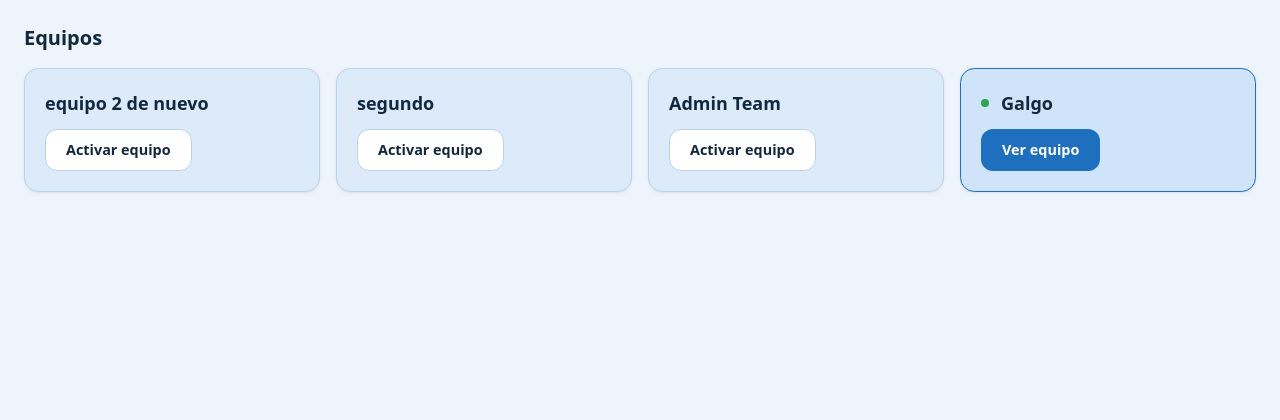
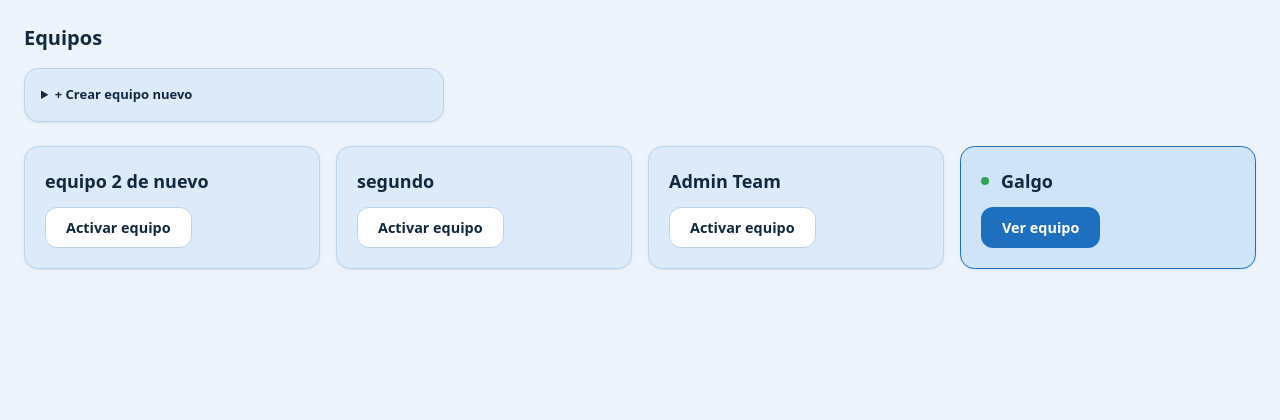
Before and after one commit to Ounounous/TurboTuboAzure, a Django app: page /dashboard/teams/ in a window 1280 px wide. Shown: the part 72-492 px from the top of the page. Run offline with Django 5.2, Linux system fonts and the light colour scheme; a user stored in the database is signed in; data comes from the database, SQL or seed files in the repository; parts of the project's set-up code (start-up, migrations or seed data) failed here and were passed over.

Commit message:
team: quita el campo Team.supervisor (muerto) + formulario para crear equipos nuevos
Team.supervisor (OneToOne a User) no tenia ninguna referencia en todo el codebase fuera de su
propia definicion y el registro en el admin -- vestigio del diseño original, reemplazado hace
rato por Cartera.supervisores (M2M, es lo que realmente se usa para alcance por cartera).
Confirmado que ningun equipo lo tenia seteado en la base local antes de dropearlo. Se quita el
campo (migracion 0006) y sus referencias en TeamAdmin.

Se agrega la unica forma real de crear un equipo adicional sin pasar por el registro publico
completo (que ademas exige una cuenta de usuario nueva): un formulario "+ Crear equipo nuevo"
en /dashboard/teams/ (team:crear). Quien lo crea queda automaticamente como creador, miembro, y
el equipo pasa a ser su activo. La app ya soportaba de antes que un usuario pertenezca a varios
equipos y cambie entre ellos (teams_activate) pero no habia ninguna forma de generar el segundo
equipo sin crear otro usuario.

De paso se corrige un bug menor en teams_list: la vista nunca pasaba "active_team" al contexto,
asi que el resaltado del equipo activo en la lista (card-selected) nunca se activaba.

Verificado: el campo ya no existe, GET a crear_equipo no crea nada, form invalido tampoco, y un
POST valido crea+activa+resalta el equipo nuevo correctamente. Sin regresiones en el resto de
la app ni en la pestaña Equipo de Configuracion (construida en el commit anterior).

Co-Authored-By: Claude Sonnet 5 <noreply@anthropic.com>

```diff
--- a/team/admin.py
+++ b/team/admin.py
@@ -3,9 +3,9 @@ from .models import Team, Plan
 
 
 class TeamAdmin(admin.ModelAdmin):
-    list_display = ('name', 'supervisor', 'created_by', 'created_at')
-    list_filter = ('supervisor', 'created_by')
-    search_fields = ('name', 'supervisor__username', 'created_by__username')
+    list_display = ('name', 'created_by', 'created_at')
+    list_filter = ('created_by',)
+    search_fields = ('name', 'created_by__username')
 
 
 admin.site.register(Team, TeamAdmin)
--- a/team/models.py
+++ b/team/models.py
@@ -19,8 +19,6 @@ class Team(models.Model):
     members = models.ManyToManyField(User, related_name='teams')
     created_by = models.ForeignKey(User, related_name='created_teams', on_delete=models.CASCADE)
     created_at = models.DateTimeField(auto_now_add=True)
-    supervisor = models.OneToOneField(User, related_name='supervised_team', null=True, blank=True,
-                                      on_delete=models.SET_NULL)
 
     def __str__(self):
         return self.name
--- a/team/templates/team/teams_list.html
+++ b/team/templates/team/teams_list.html
@@ -4,7 +4,19 @@
 
 {% block content %}
   <div class="py-6 px-6">
-    <h1 class="mb-4 text-xl font-bold">Equipos</h1>
+    <div class="flex flex-wrap items-center justify-between gap-3 mb-4">
+      <h1 class="text-xl font-bold">Equipos</h1>
+    </div>
+
+    <details class="card p-4 mb-6" style="max-width:420px;">
+      <summary class="cursor-pointer font-semibold" style="font-size:13px;">+ Crear equipo nuevo</summary>
+      <form method="post" action="{% url 'team:crear' %}" class="mt-3">
+        {% csrf_token %}
+        {{ crear_equipo_form.as_p }}
+        <button type="submit" class="btn btn-primary mt-2">Crear equipo</button>
+      </form>
+    </details>
+
     <div class="grid grid-cols-1 sm:grid-cols-2 md:grid-cols-3 lg:grid-cols-4 gap-4">
       {% for team in teams %}
         <div class="{% if team == active_team %}card-selected{% else %}card{% endif %} p-5">
--- a/team/urls.py
+++ b/team/urls.py
@@ -6,6 +6,7 @@ app_name = 'team'
 
 urlpatterns = [
     path('', views.teams_list, name='list'),
+    path('crear/', views.crear_equipo, name='crear'),
     path('<int:pk>/', views.detail, name='detail'),
     path('<int:pk>/edit/', views.edit_team, name='edit'),
     path('<int:pk>/activate/', views.teams_activate, name='activate'),
--- a/team/views.py
+++ b/team/views.py
@@ -9,7 +9,32 @@ from .models import Team
 def teams_list(request):
     teams = Team.objects.filter(members__in=[request.user])
 
-    return render(request, 'team/teams_list.html', {'teams': teams})
+    return render(request, 'team/teams_list.html', {
+        'teams': teams,
+        'active_team': request.user.userprofile.active_team,
+        'crear_equipo_form': TeamForm(),
+    })
+
+
+@login_required
+def crear_equipo(request):
+    if request.method == 'POST':
+        form = TeamForm(request.POST)
+        if form.is_valid():
+            team = form.save(commit=False)
+            team.created_by = request.user
+            team.save()
+            team.members.add(request.user)
+
+            userprofile = request.user.userprofile
+            userprofile.active_team = team
+            userprofile.save(update_fields=['active_team'])
+
+            messages.success(request, f'Equipo "{team.name}" creado y activado.')
+        else:
+            messages.error(request, 'Nombre de equipo inválido.')
+
+    return redirect('team:list')
 
 @login_required
 def teams_activate(request, pk):
```
Also changed, not shown: team/migrations/0006_remove_team_supervisor.py (added).
